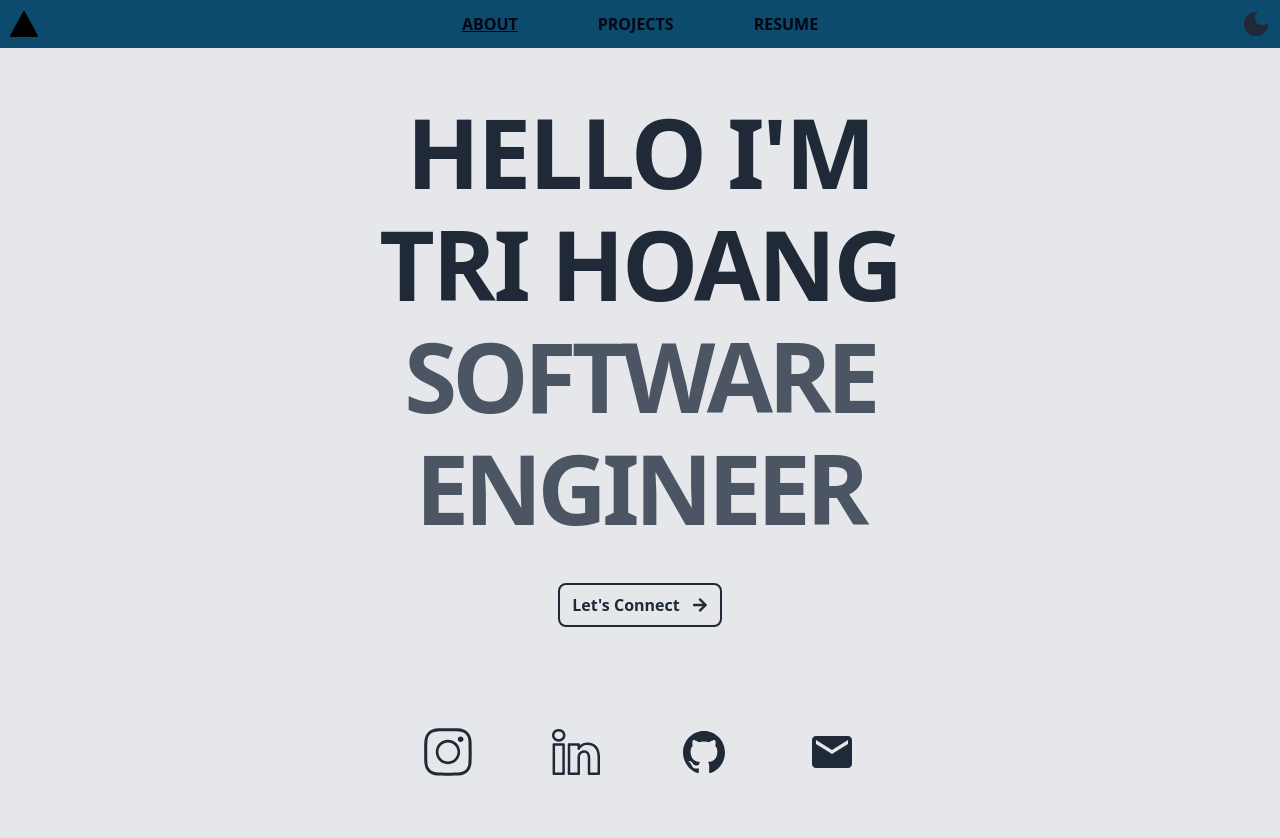
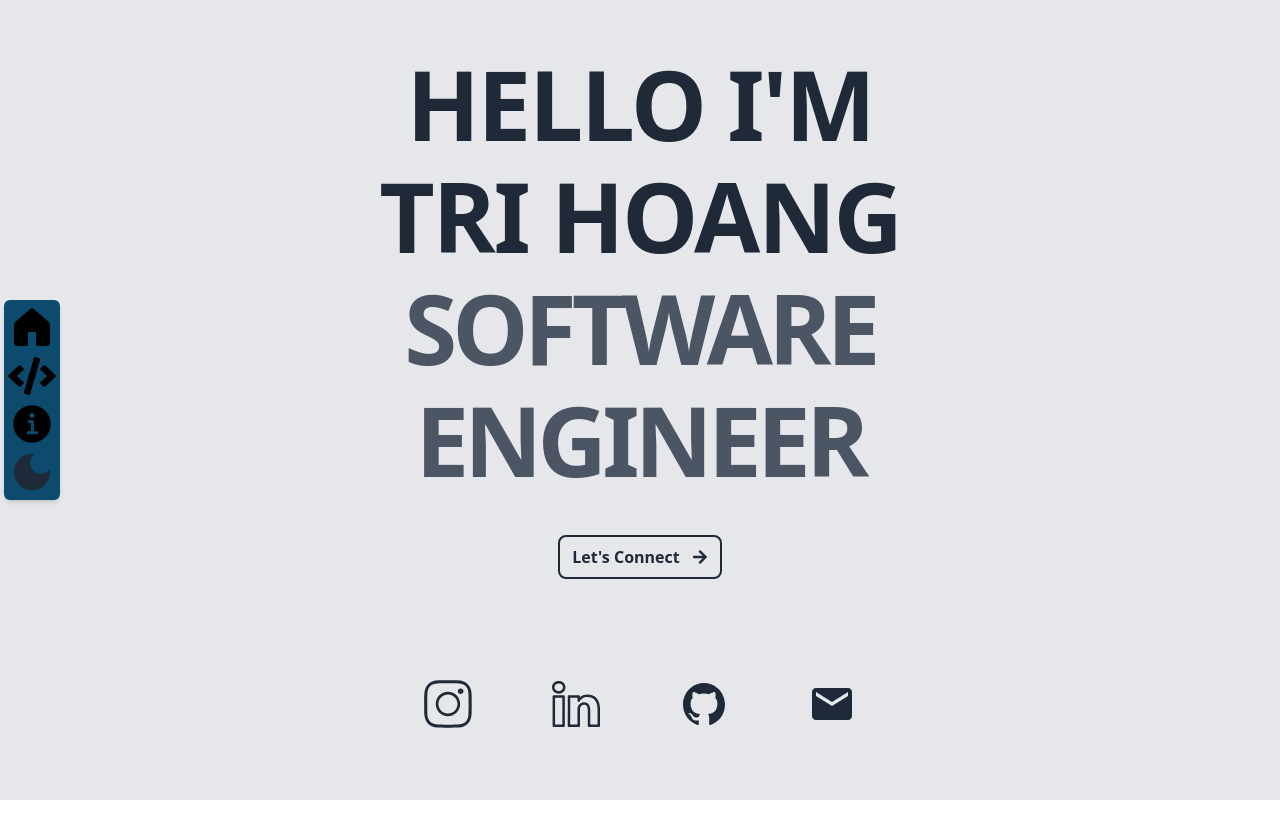
Before and after one commit to Trizee/BetterPersonalWebsite, a React (Vite) app: page / in a window 1280 px wide. Shown: the top 838 px of the page. After the commit the page ends 800 px from the top, so only its background shows below. Built offline with nearby package versions, Linux system fonts and the light colour scheme.

Commit message:
working on navbar

```diff
--- a/src/Components/Hero.jsx
+++ b/src/Components/Hero.jsx
@@ -67,16 +67,16 @@ export default function Hero({theme}){
         <div className="p-5 md:p-12 mt-10 md:mt-0 h-[100dvh] flex flex-col">
             <div className="z-40">
                 <div className= {loaded ? "opacity-100 transition-all duration-1000 text-center" : "opacity-0 transition-all duration-1000"}>
-                    <p className="text-6xl md:text-7xl lg:text-8xl font-semibold p-2 text-gray-800 dark:text-gray-200 transtion-all duration-700 tracking-tight">HELLO  I'M</p>
+                    <p className="text-6xl md:text-7xl lg:text-8xl font-semibold p-2 text-gray-800 dark:text-gray-200 transtion-all duration-500 tracking-tight">HELLO  I'M</p>
                 </div>
                 <div className= {loaded1 ? "opacity-100 transition-all duration-1000 text-center" : "opacity-0 transition-all duration-1000"}>
                     <p className="text-6xl md:text-7xl lg:text-8xl font-semibold p-2 text-gray-800 dark:text-gray-200 transtion-all duration-500 tracking-tight">TRI HOANG</p>
                 </div>
                 <div className= {loaded2 ? "opacity-100 transition-all duration-1000 text-center" : "opacity-0 transition-all duration-1000"}>
-                    <p className="text-6xl md:text-7xl lg:text-8xl font-semibold p-2 text-gray-600 dark:text-gray-400 transtion-all duration-300 tracking-tighter">SOFTWARE</p>
+                    <p className="text-6xl md:text-7xl lg:text-8xl font-semibold p-2 text-gray-600 dark:text-gray-400 transtion-all duration-500 tracking-tighter">SOFTWARE</p>
                 </div>
                 <div className= {loaded3 ? "opacity-100 transition-all duration-1000 text-center" : "opacity-0 transition-all duration-1000"}>
-                    <p className="text-6xl md:text-7xl lg:text-8xl font-semibold p-2 text-gray-600 dark:text-gray-400 transtion-all duration-300 tracking-tighter">ENGINEER</p>
+                    <p className="text-6xl md:text-7xl lg:text-8xl font-semibold p-2 text-gray-600 dark:text-gray-400 transtion-all duration-500 tracking-tighter">ENGINEER</p>
                 </div>
                 </div>
             <div className={loaded4? "m-auto flex justify-center transition-all duration-1000 " : "opacity-0"}>
--- a/src/Components/Navbar.jsx
+++ b/src/Components/Navbar.jsx
@@ -1,7 +1,9 @@
 import { MdLightMode } from "react-icons/md";
 import { MdDarkMode } from "react-icons/md";
 import { useState,useEffect } from "react";
-import { IoTriangle } from "react-icons/io5";
+import { GoHomeFill } from "react-icons/go";
+import { FaCode } from "react-icons/fa";
+import { IoInformationCircle } from "react-icons/io5";
 
 export default function NavBar({theme,setTheme}){
 
@@ -19,16 +21,13 @@ export default function NavBar({theme,setTheme}){
 
     return (
         <>
-        <div className="transition-all duration-1000 flex w-full bg-sky-900 p-2 top-0 relative">
-            <IoTriangle className="mr-auto" size="2rem"/>
-            <div className="flex items-center">
-                <p className="font-bold text-gray-950 dark:text-gray-200 mx-10 cursor-pointer hover:underline-offset-4 underline">ABOUT</p>
-                <p className="font-bold text-gray-950 dark:text-gray-200 mx-10 cursor-pointer">PROJECTS</p>
-                <p className="font-bold text-gray-950 dark:text-gray-200 mx-10 cursor-pointer">RESUME</p>
-            </div>
-            <div className="ml-auto cursor-pointer">
-            {theme === "dark" ? <MdLightMode style={style} size="2rem" onClick={()=>{setTheme("light")}} /> : <MdDarkMode style={style} size="2rem" onClick={()=>{setTheme("dark")}}/>}
-            </div>
+        <div className="h-screen w-16 fixed z-10 top-0 left-0 flex flex-col content-center items-center justify-center">
+                <div className="p-1 shadow-md rounded-md bg-sky-900 transition-all ease-linear duration-500 h-1/4 justify-evenly flex flex-col">
+                <GoHomeFill size="3rem"/>
+                <FaCode size="3rem"/>
+                <IoInformationCircle size="3rem"/>
+                {theme === "dark" ? <MdLightMode style={style} size="3rem" onClick={()=>{setTheme("light")}} /> : <MdDarkMode style={style} size="3rem" onClick={()=>{setTheme("dark")}}/>}
+                </div>
         </div>
         </>
     )
```
